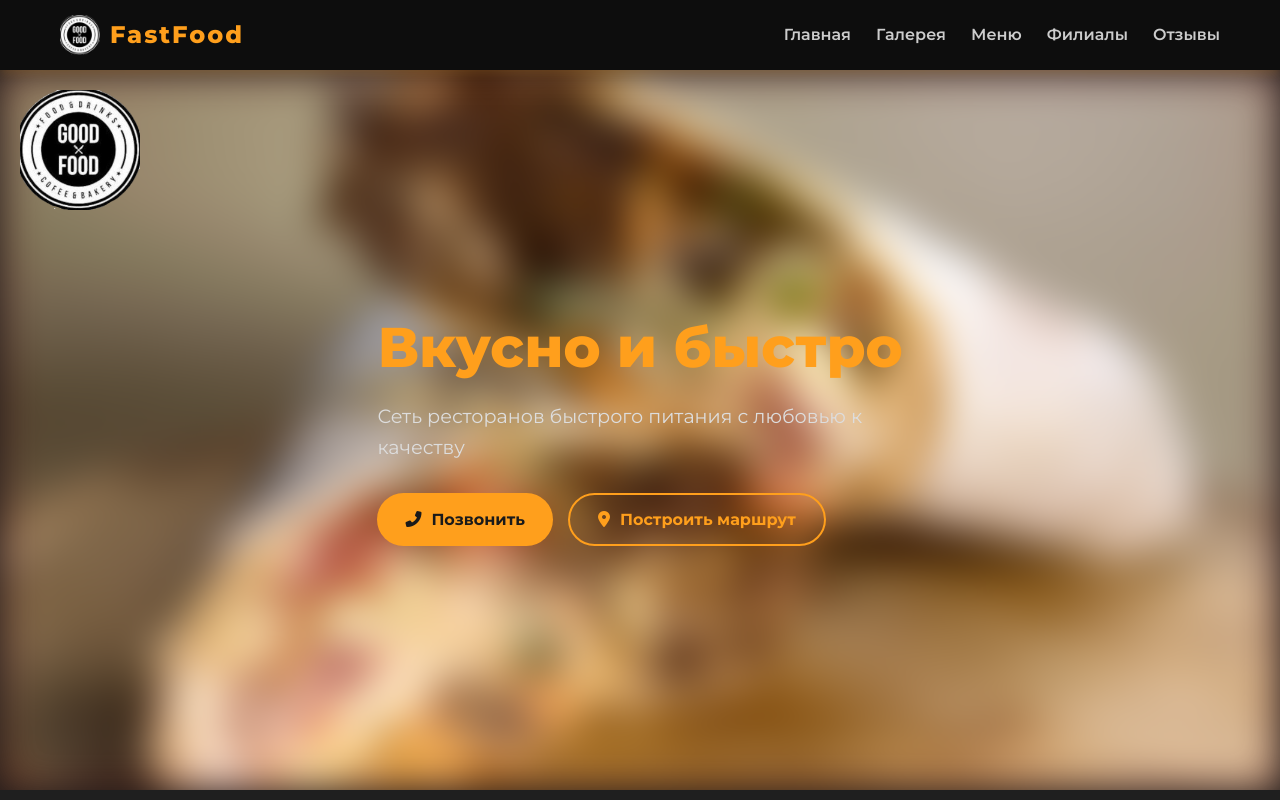
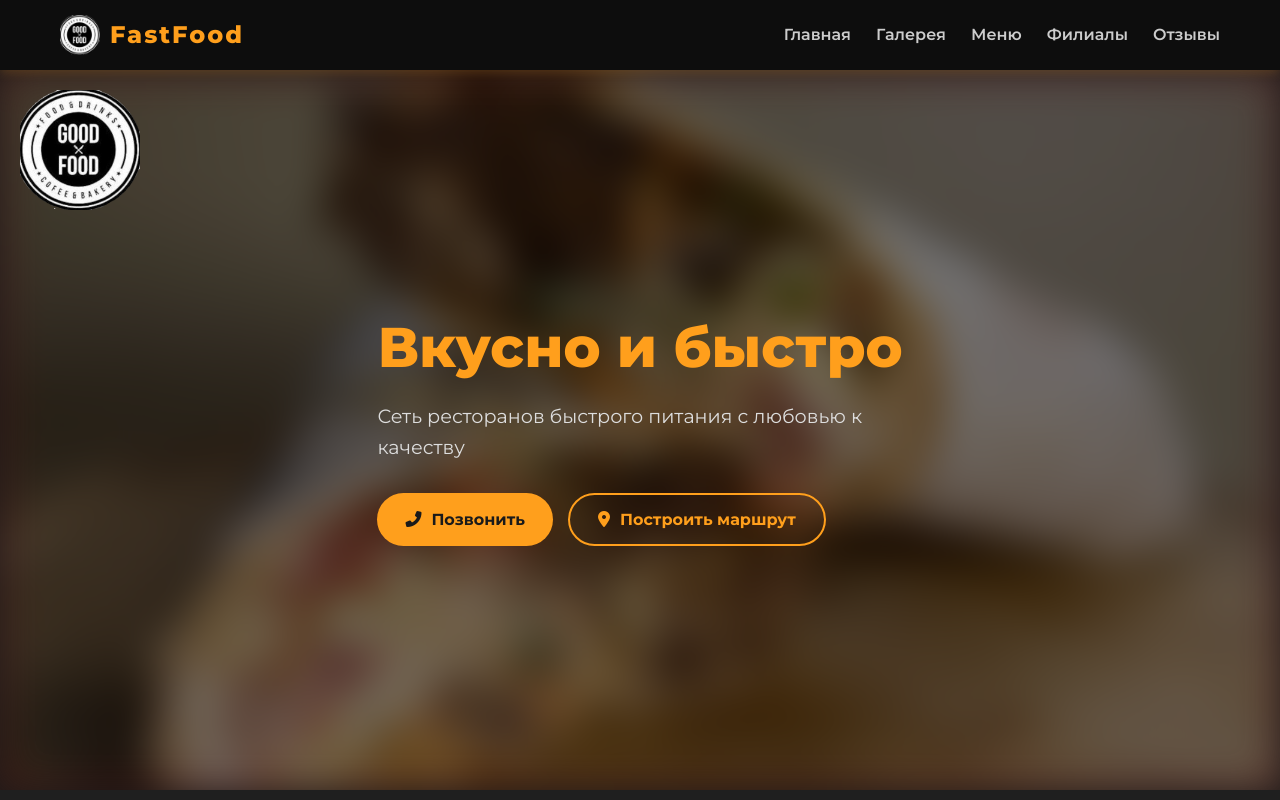
Before and after one commit to sapfirrrr/sripfjsdofngsdfjnvbjlsdfnbksfgnvsdfkn74534rsdvlsrklfgsdrjklfggt, a plain HTML site: page index.html in a window 1280 px wide. Shown: the top 800 px of the page. Drawn offline with Linux system fonts and the light colour scheme.

Commit message:
Update style.css

```diff
--- a/css/style.css
+++ b/css/style.css
@@ -473,7 +473,13 @@ address i {
     z-index: 0;
     border: 2px solid red;
 }
-
+/* Затемнение – отдельный блок */
+.hero-overlay::after {
+    content: '';
+    position: absolute;
+    inset: 0;
+    background: rgba(0, 0, 0, 0.55);
+}
 /* Контент – выше фона */
 .hero__content {
     position: relative;
```
